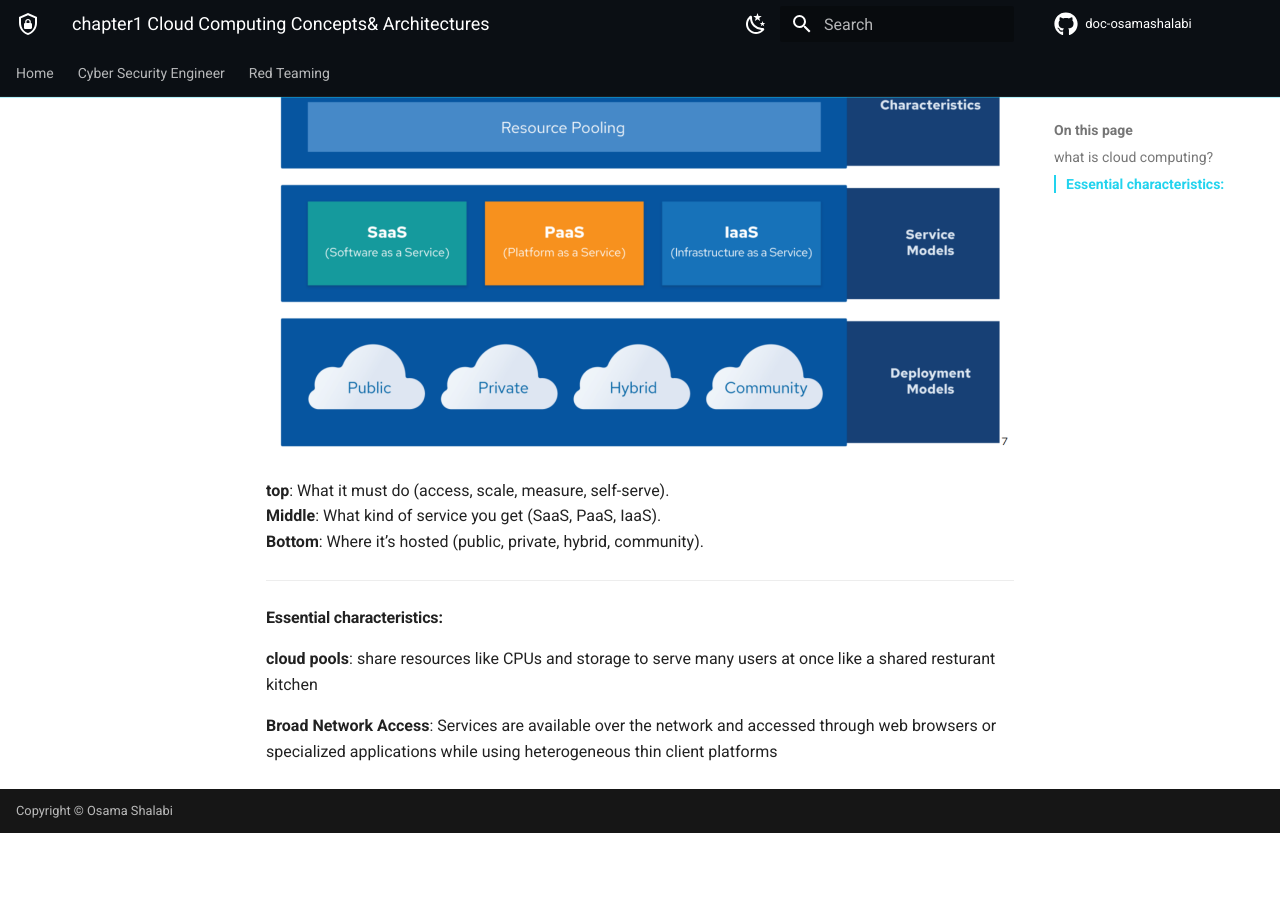
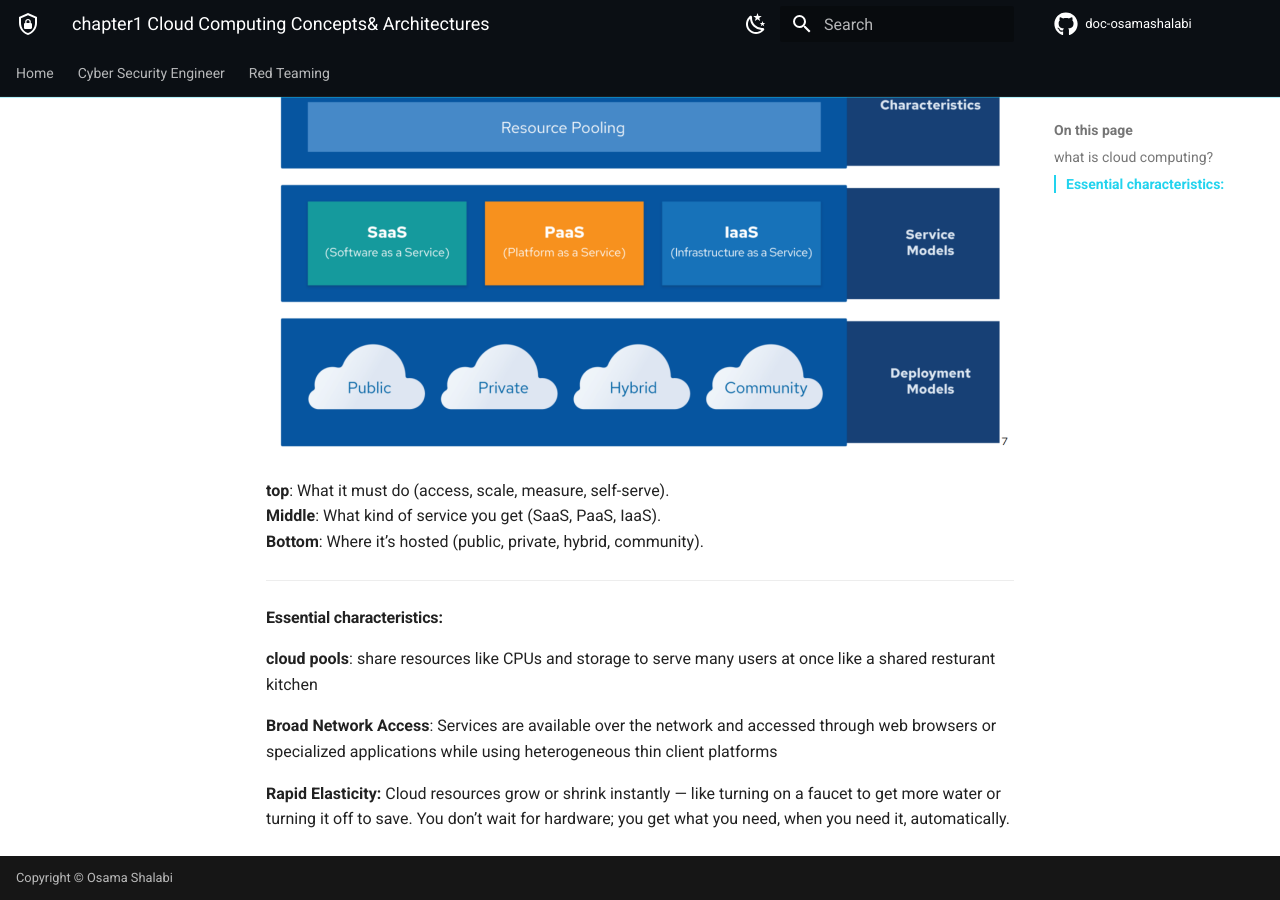
Before and after one commit to osamashalabi432-png/doc-osamashalabi, an MkDocs documentation site: the page built from docs/cyber-security-engineer/cloud/CCSK/chapter1 - Cloud Computing Concepts& Architectures.md, in a window 1280 px wide and 900 px high, scrolled down 622 px. Built offline with MkDocs 1.6.1 and Material for MkDocs 9.7.7, drawn with Linux system fonts in a browser that asks for light colours; comment, search, counter and statistics services are not loaded; before the commit the page ends 1455 px from its top, so only the background shows below that.

Commit message:
vault backup: 2026-09-17 20:34:21

```diff
--- a/docs/cyber-security-engineer/cloud/CCSK/chapter1 - Cloud Computing Concepts& Architectures.md
+++ b/docs/cyber-security-engineer/cloud/CCSK/chapter1 - Cloud Computing Concepts& Architectures.md
@@ -21,3 +21,5 @@ model for enabling ubiquitous, convenient, on-demand network access to a shared
 **cloud pools**: share resources like CPUs and storage to serve many users at once like a shared resturant kitchen
 
 **Broad Network Access**: Services are available over the network and accessed through web browsers or specialized applications while using heterogeneous thin client platforms
+
+**Rapid Elasticity:** Cloud resources grow or shrink instantly — like turning on a faucet to get more water or turning it off to save. You don’t wait for hardware; you get what you need, when you need it, automatically.
```
